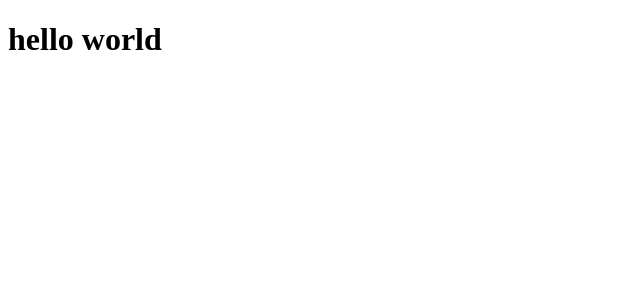
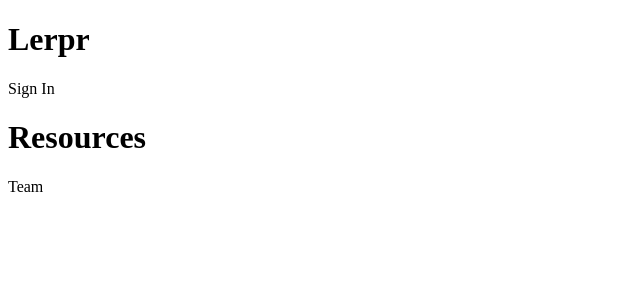
Before and after one commit to ScottAnk/lerpr, a React (Create React App) app: page /resources in a window 1280 px wide. Shown: the top 300 px of the page, without its empty margins (0-640 px from the left). Built offline with nearby package versions, Linux system fonts and the light colour scheme.

Commit message:
complete initial front-end structure

```diff
--- /dev/null
+++ b/src/component/Header/Header.js
@@ -0,0 +1,27 @@
+export default function Header({ user }) {
+  function handleSignIn() {
+    console.log('Sign In')
+  }
+
+  function handleSignOut() {
+    console.log('Sign Out')
+  }
+
+  return (
+    <main className="Header">
+      <div className="HeaderAuthContainer">
+        {/* <h3>Lerpr Coin</h3> */}
+        <h1>Lerpr</h1>
+        {user ? (
+          <>
+            <p>Hello, {user} |</p>
+            <p onClick={handleSignOut}> Sign Out </p>
+          </>
+        ) : (
+          <p onClick={handleSignIn}>Sign In</p>
+        )}
+      </div>
+      {/* </NavBar >  */}
+    </main>
+  )
+}
--- a/src/pages/App/App.js
+++ b/src/pages/App/App.js
@@ -1,4 +1,9 @@
 import React, { useState } from 'react'
+import Resources from '../Resources/Resources'
+import Community from '../Community/Community'
+import Editor from '../Editor/Editor'
+import Header from '../../component/Header/Header'
+import Team from '../Team/Team'
 import { Routes, Route, Navigate } from 'react-router-dom'
 
 import { getUser } from '../../utilities/users-service'
@@ -9,7 +14,15 @@ export default function App() {
 
   return (
     <main className="App">
-      <h1>hello world</h1>
+      <Header user={user} />
+
+      <Routes>
+        <Route path="/resources" element={<Resources />} />
+        <Route path="/community" element={<Community />} />
+        <Route path="/editor" element={<Editor />} />
+        <Route path="/team" element={<Team />} />
+        <Route path="/*" element={<Navigate to="/editor" />} />
+      </Routes>
     </main>
   )
 }
--- /dev/null
+++ b/src/pages/Community/Community.js
@@ -0,0 +1,13 @@
+import React, { useState } from 'react'
+
+export default function Community() {
+  const [user, setUser] = useState()
+
+  return (
+    <main className="Community">
+      <>
+        <h1>Community</h1>
+      </>
+    </main>
+  )
+}
--- /dev/null
+++ b/src/pages/Editor/Editor.js
@@ -0,0 +1,13 @@
+import React, { useState } from 'react'
+
+export default function Resources() {
+  const [user, setUser] = useState()
+
+  return (
+    <main className="Editor">
+      <>
+        <h1>Sandbox</h1>
+      </>
+    </main>
+  )
+}
--- /dev/null
+++ b/src/pages/Resources/Resources.js
@@ -0,0 +1,21 @@
+import React, { useState } from 'react'
+// import Team from '../Team/Team'
+import { Navigate } from 'react-router-dom'
+
+export default function Resources() {
+  function handleNavigateTeam() {
+    Navigate('/team')
+  }
+
+  return (
+    <main className="Resources">
+      <>
+        <h1>Resources</h1>
+        {/* link for team page */}
+        <footer>
+          <p onClick={handleNavigateTeam}>Team</p>
+        </footer>
+      </>
+    </main>
+  )
+}
--- /dev/null
+++ b/src/pages/Team/Team.js
@@ -0,0 +1,9 @@
+export default function Team() {
+  return (
+    <main className="Team">
+      <>
+        <h1>Team</h1>
+      </>
+    </main>
+  )
+}
```
Also changed, not shown: src/component/Header/Header.css (added), src/pages/Community/Community.css (added), src/pages/Editor/Editor.css (added), src/pages/Resources/Resources.css (added), src/pages/Team/Team.css (added).
